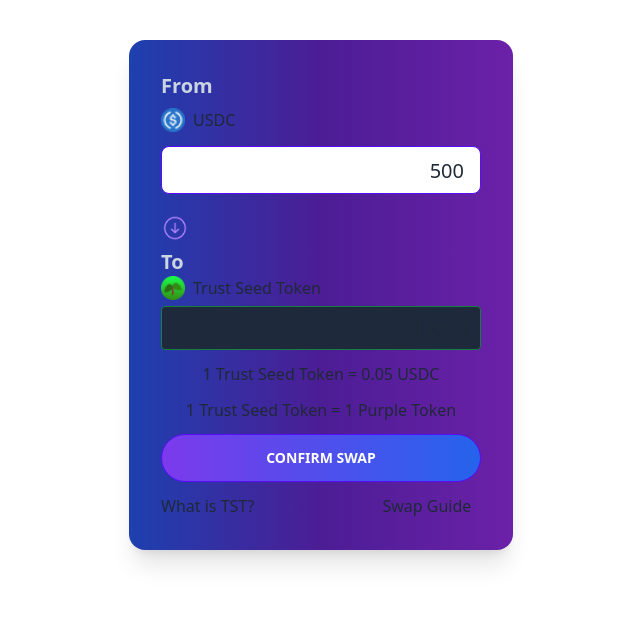
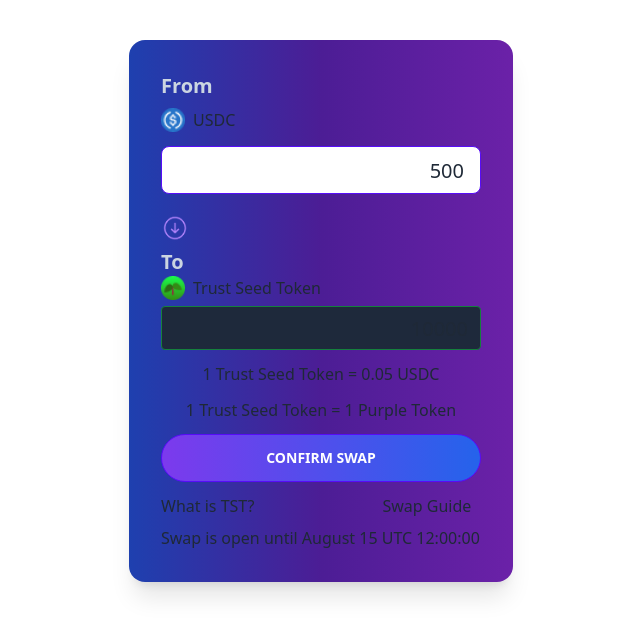
Before and after one commit to designerbjk/purple_state_dao, a Next.js app: page /swap in a window 1280 px wide. Shown: the top 636 px of the page, without its empty margins (319-959 px from the left). Built offline with nearby package versions, Linux system fonts and the light colour scheme.

Commit message:
Update swap.js

```diff
--- a/pages/swap.js
+++ b/pages/swap.js
@@ -152,6 +152,7 @@
               </div>
             </div>
           </form>
+          <div>Swap is open until August 15 UTC 12:00:00</div>
         </div>
       </div>
     </div>
```
